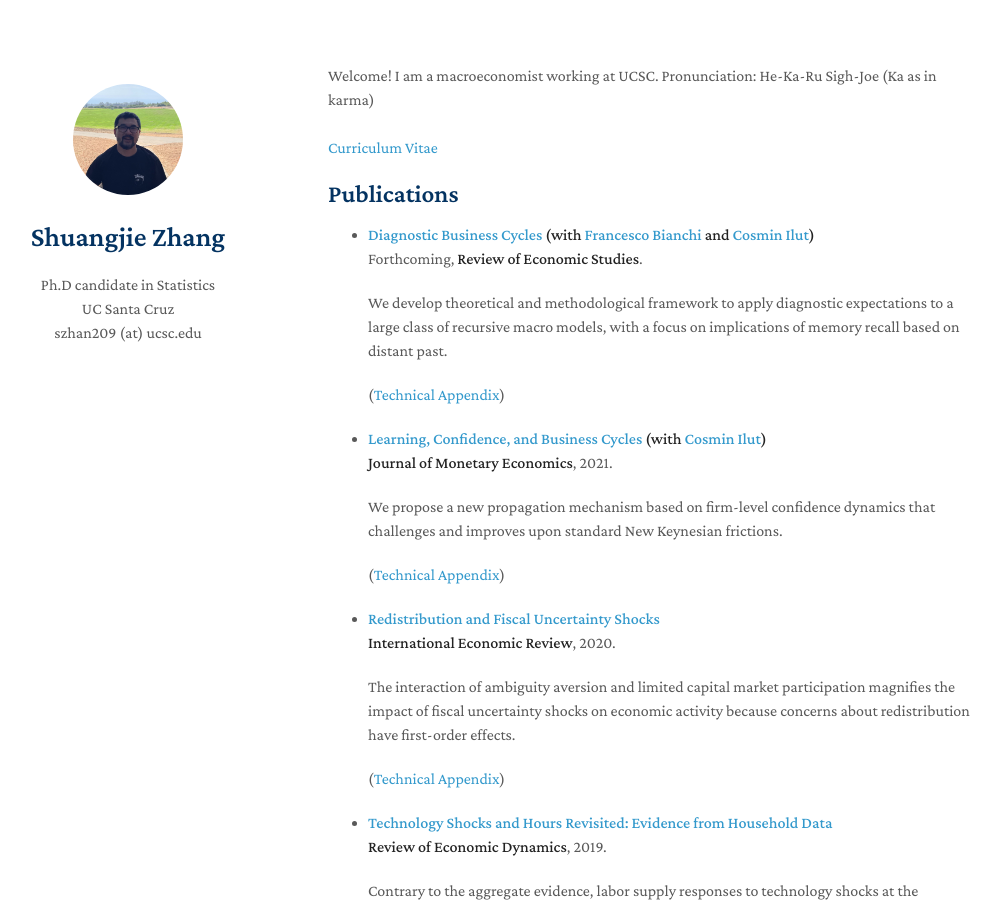
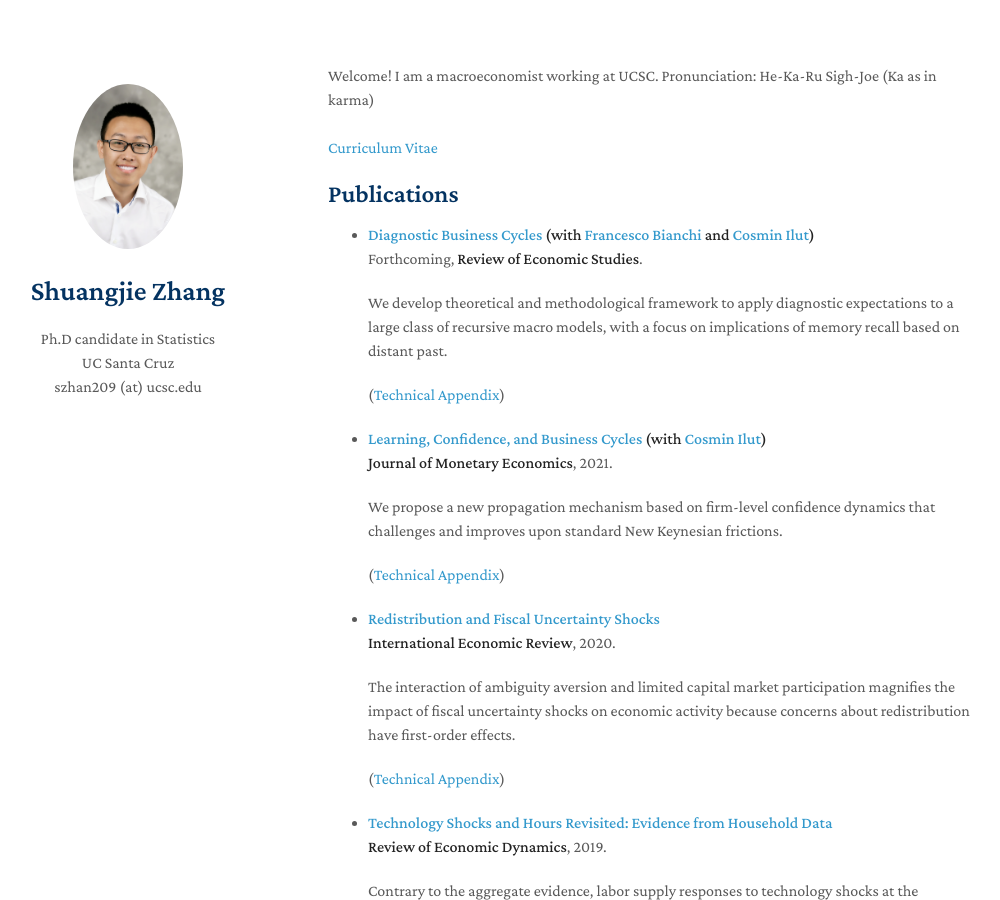
Before and after one commit to shuang-jie/shuang-jie.github.io, a Jekyll site: the page built from index.md, in a window 1280 px wide and 900 px high. Shown: the whole window, without its empty margins (142-1142 px from the left). Built offline with Jekyll 4.4.1, drawn with Linux system fonts in a browser that asks for light colours; nearby versions of some CDN libraries; a style sheet for code colours, icons or effects is not loaded.

Commit message:
Update _config.yml

```diff
--- a/_config.yml
+++ b/_config.yml
@@ -3,7 +3,7 @@ position: Ph.D candidate in Statistics
 affiliation: UC Santa Cruz
 email: szhan209 (at) ucsc.edu
 keywords: minimal academic
-avatar: ./assets/img/hsaijo.jpg
+avatar: ./assets/img/Shuangjie Zhang.jpg
 google_analytics: UA-111540567-4
 favicon: ./assets/img/favicon.png
 favicon_dark: ./assets/img/favicon-dark.png
```
